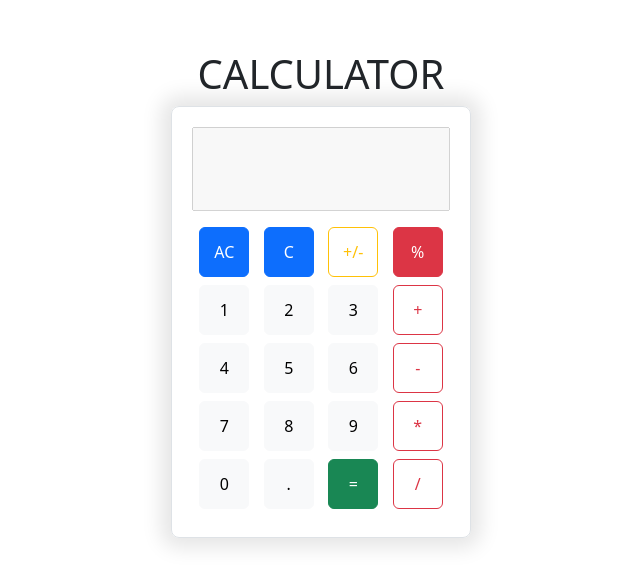
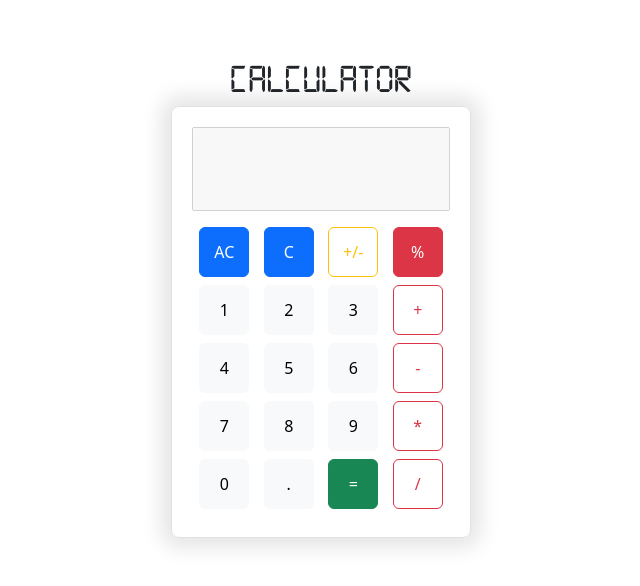
Before and after one commit to Sharavanakumar35/calculator, a plain HTML site: page index.html in a window 1280 px wide. Shown: the part 106-692 px from the top of the page, without its empty margins (319-959 px from the left). Drawn offline with nearby package versions, Linux system fonts and the light colour scheme.

Commit message:
few fixes

```diff
--- a/css/style.css
+++ b/css/style.css
@@ -9,6 +9,11 @@ body {
     justify-content: center;
     height: 100vh;
     background-color: #f8f9fa;
+  }
+
+  #title {
+    text-align: center;
+    font-family: 'digital-7';
   }
   .calculator {
     width: 300px;
--- a/index.html
+++ b/index.html
@@ -10,8 +10,8 @@
 </head>
 <body>
     <div>
-        <h1 style="text-align: center;">CALCULATOR</h1>
-    <div class="calculator">
+        <h1 id="title">CALCULATOR</h1>
+        <div class="calculator">
         <input type="text" id="display" disabled>
 
         <div class="d-flex justify-content-around mb-2">
```
